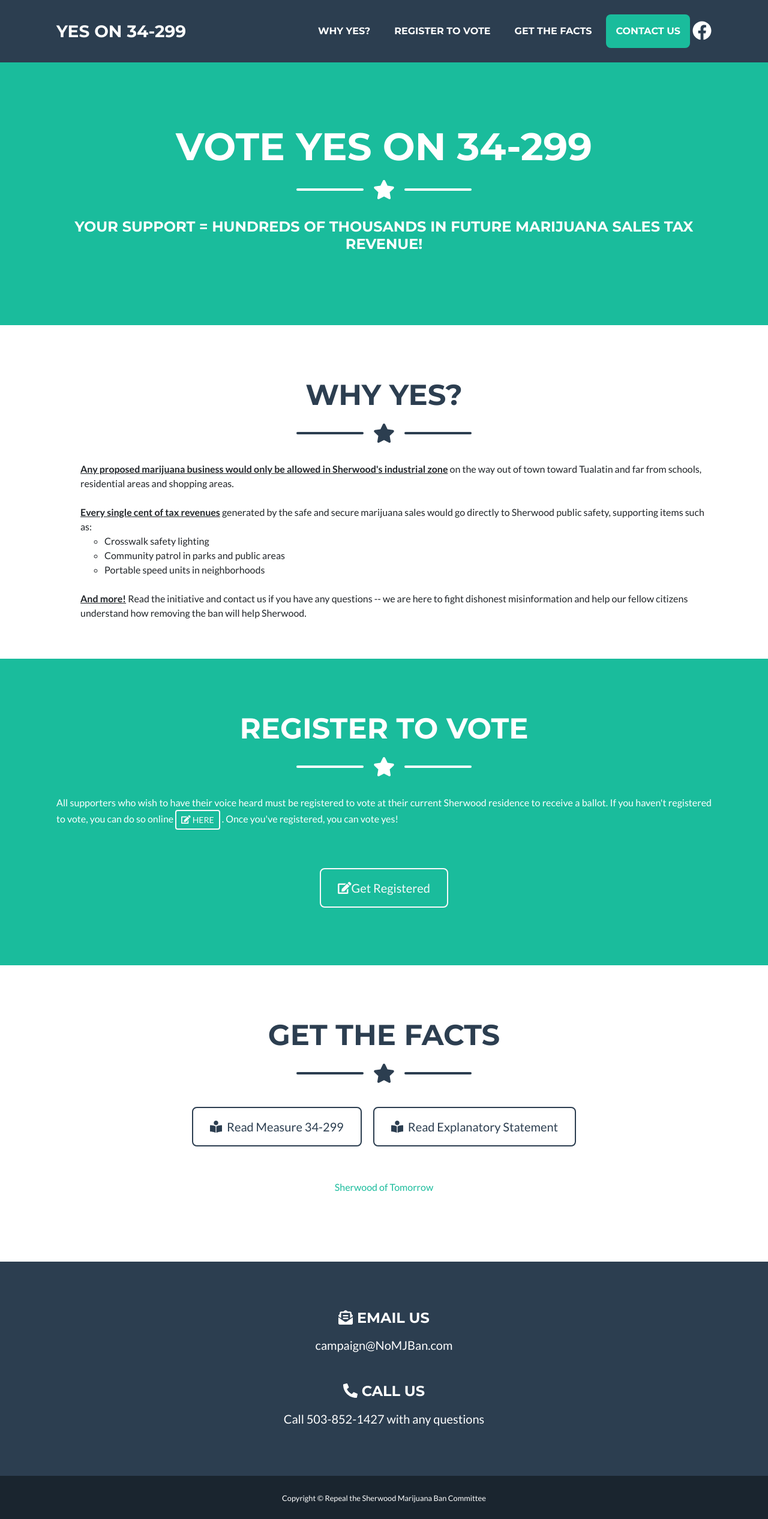
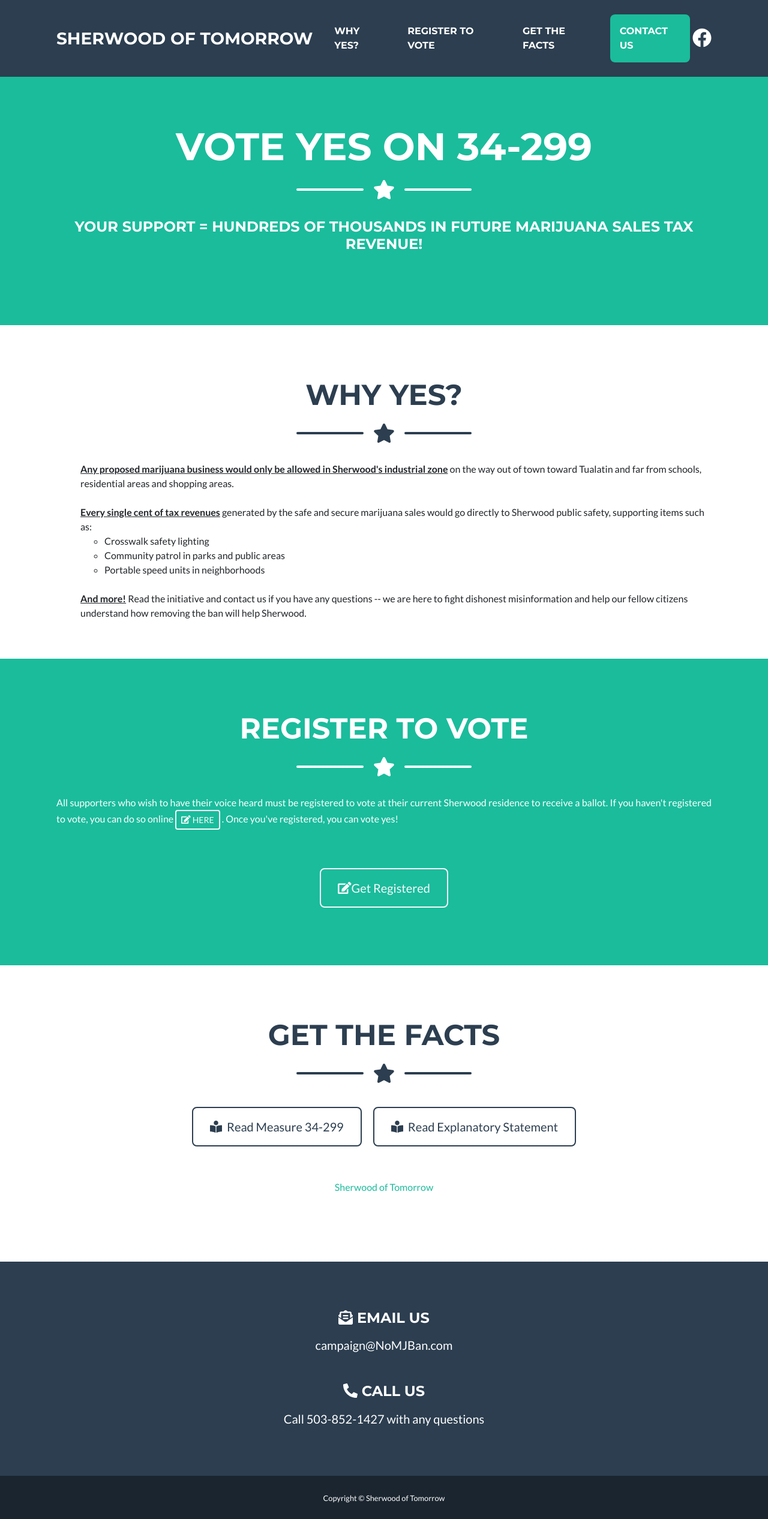
Before and after one commit to Git-Me-Josh/sw-simple, a website: page index.html in a window 1280 px wide. Shown: the whole page at 60% size. Drawn offline with nearby package versions, Linux system fonts and the light colour scheme.

Commit message:
changed back to sherwood of tomorrow

```diff
--- a/index.html
+++ b/index.html
@@ -38,7 +38,7 @@
   <!-- Navigation-->
   <nav class="navbar navbar-expand-lg bg-secondary text-uppercase fixed-top" id="mainNav">
     <div class="container">
-      <a class="navbar-brand js-scroll-trigger" href="#page-top">YES ON 34-299
+      <a class="navbar-brand js-scroll-trigger" href="#page-top">Sherwood of Tomorrow
       </a>
       <button class="navbar-toggler navbar-toggler-right text-uppercase font-weight-bold bg-primary text-white rounded"
         type="button" data-toggle="collapse" data-target="#navbarResponsive" aria-controls="navbarResponsive"
@@ -213,7 +213,7 @@
   <!-- Copyright Section-->
   <section class="copyright py-4 text-center text-white">
     <div class="container">
-      <small>Copyright © Repeal the Sherwood Marijuana Ban Committee</small>
+      <small>Copyright © Sherwood of Tomorrow</small>
     </div>
   </section>
   <!-- Scroll to Top Button (Only visible on small and extra-small screen sizes)-->
```
